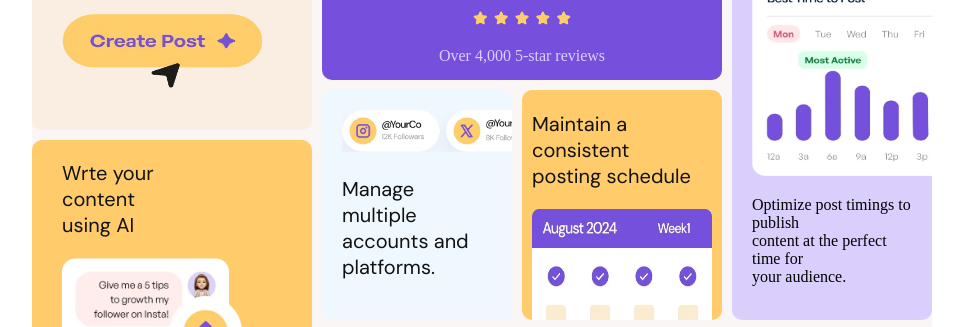
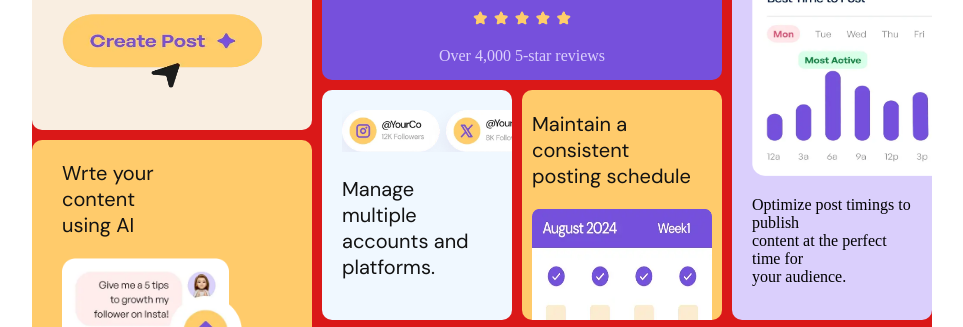
Before and after one commit to Ntochukwu-David/bento-grid-main, a plain HTML site: page index.html in a window 1280 px wide. Shown: the part 188-515 px from the top of the page, without its empty margins (158-1121 px from the left). Drawn offline with Linux system fonts and the light colour scheme.

Commit message:
Changed background color

```diff
--- a/index.html
+++ b/index.html
@@ -4,13 +4,13 @@
   <meta name="viewport" content="width=device-width, initial-scale=1.0"> <!-- displays site properly based on user's device -->
 
 
-  <title>Frontend Mentor | Bento grid</title>
+  <title>Frontend Mentor | Bento grid.</title>
 
   <style>
     @import url('https://fonts.googleapis.com/css2?family=DM+Sans:ital,opsz,wght@0,9..40,100..1000;1,9..40,100..1000&family=Open+Sans:ital,wght@0,300..800;1,300..800&family=Poppins:ital,wght@0,100;0,200;0,300;0,400;0,500;0,600;0,700;0,800;0,900;1,100;1,200;1,300;1,400;1,500;1,600;1,700;1,800;1,900&display=swap');
     body{padding-top:50px;
     }
-    main{background-color:rgb(251, 246, 246);
+    main{background-color:rgb(218, 24, 24);
          height:700px;
          width:900px;
          margin: auto;
```
